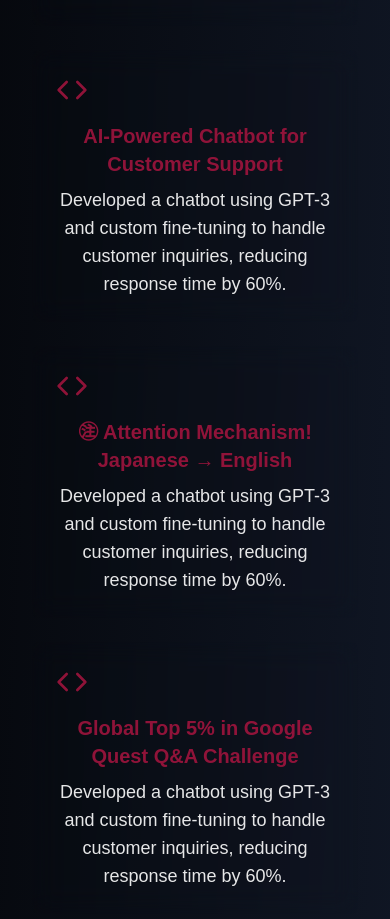
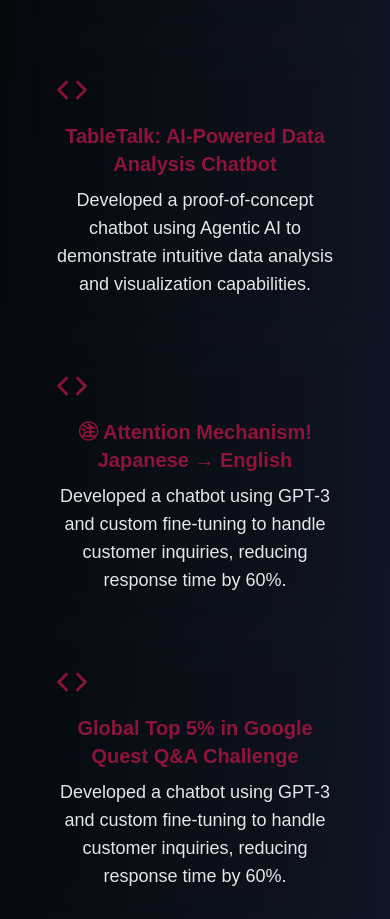
Before and after one commit to SarthakV7/my-portfilio, a Next.js app: page / in a window 390 px wide. Shown: the part 7610-8529 px from the top of the page. Built offline with nearby package versions, Linux system fonts and the light colour scheme.

Commit message:
added TableTalk project

```diff
--- a/app/page.tsx
+++ b/app/page.tsx
@@ -574,17 +574,17 @@
             </AnimatedCard>
             <AnimatedCard delay={0.3}>
             <a
-              href="https://your-project-url.com/ai-chatbot"
+              href="https://github.com/SarthakV7/TableTalk_AI/tree/main"
               target="_blank"
               rel="noopener noreferrer"
               className="block cursor-pointer"
             >
               <Code className="mb-4 h-8 w-8 text-sap-green" />
               <h3 className="mb-2 text-xl font-semibold text-sap-green">
-                AI-Powered Chatbot for Customer Support
+                TableTalk: AI-Powered Data Analysis Chatbot
               </h3>
               <p className="text-lg">
-                Developed a chatbot using GPT-3 and custom fine-tuning to handle customer inquiries, reducing response time by 60%.
+                Developed a proof-of-concept chatbot using Agentic AI to demonstrate intuitive data analysis and visualization capabilities.
               </p>
             </a>
             </AnimatedCard>
```
